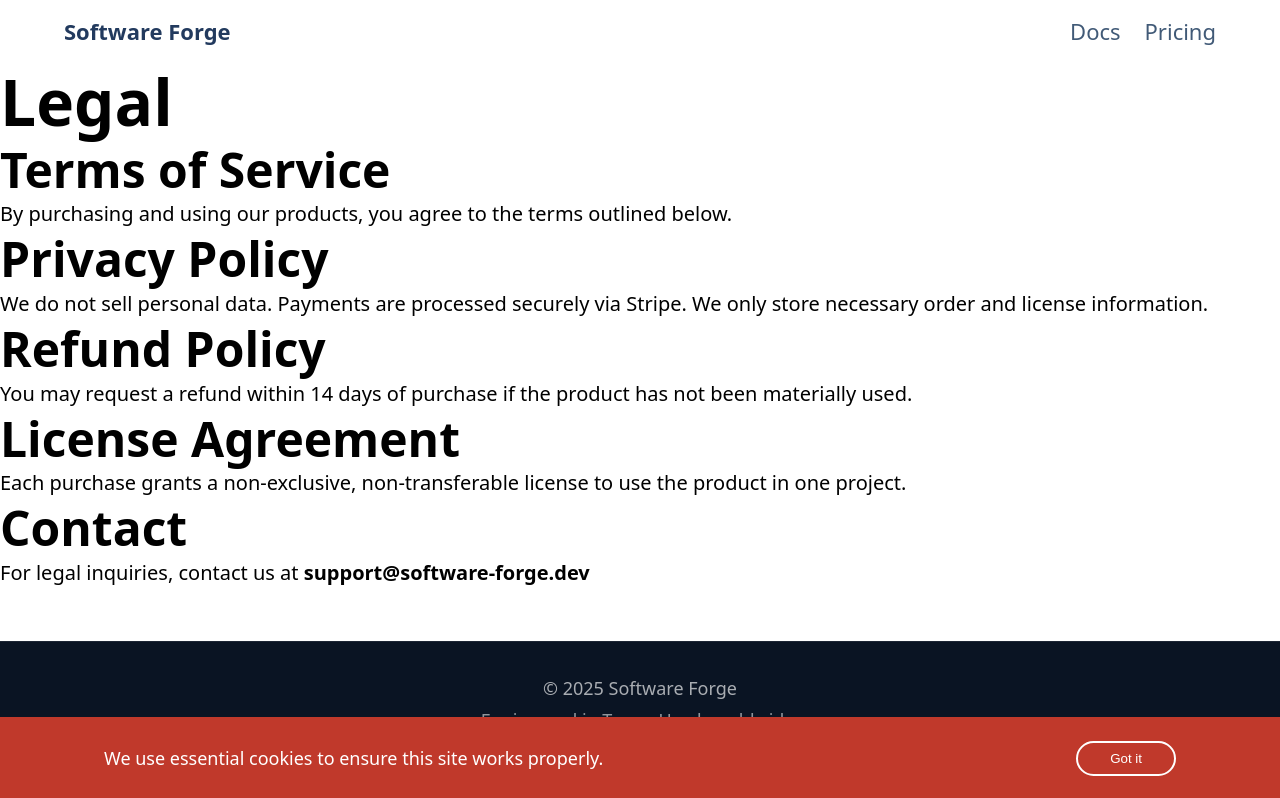
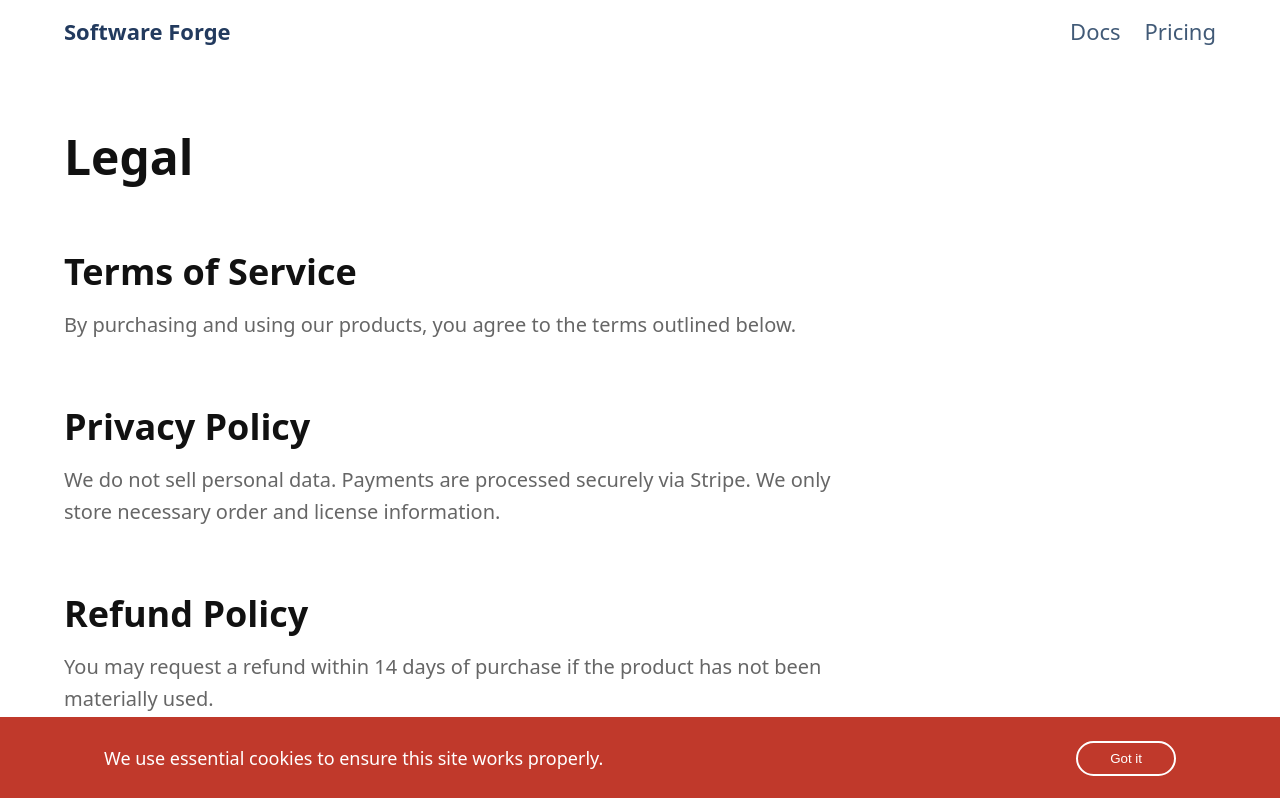
Before and after one commit to Grammeri/nextjs-landing, a Next.js app: page /legal in a window 1280 px wide. Shown: the top 798 px of the page. Built offline with nearby package versions, Linux system fonts and the light colour scheme.

Commit message:
feat: add legal

```diff
--- a/src/app/(business)/legal/page.module.css
+++ b/src/app/(business)/legal/page.module.css
@@ -0,0 +1,43 @@
+.wrapper {
+    background-color: var(--color-surface-base);
+    padding-top: var(--section-padding-top-default);
+    padding-bottom: var(--section-padding-bottom-default);
+  }
+
+  .container {
+    max-width: var(--container-width);
+    margin: 0 auto;
+    padding-left: var(--container-padding);
+    padding-right: var(--container-padding);
+
+    display: flex;
+    flex-direction: column;
+    gap: var(--spacing-3xl);
+  }
+
+  .title {
+    font-size: var(--font-size-h2);
+    font-weight: var(--font-weight-bold);
+    line-height: var(--line-height-heading);
+    color: var(--color-text-primary);
+  }
+
+  .section {
+    display: flex;
+    flex-direction: column;
+    gap: var(--spacing-md);
+  }
+
+  .section h2 {
+    font-size: var(--font-size-h3);
+    font-weight: var(--font-weight-semibold);
+    line-height: var(--line-height-heading);
+    color: var(--color-text-primary);
+  }
+
+  .section p {
+    font-size: var(--font-size-base);
+    line-height: var(--line-height-base);
+    color: var(--color-text-secondary);
+    max-width: 800px;
+  }
```
